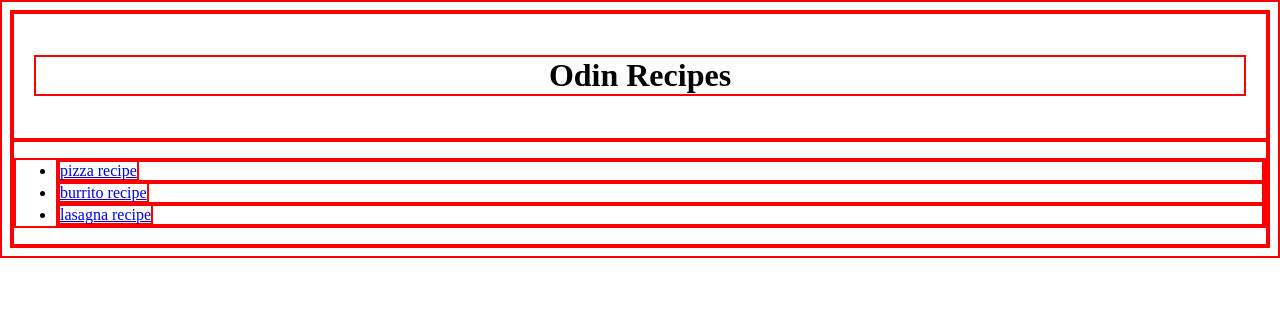
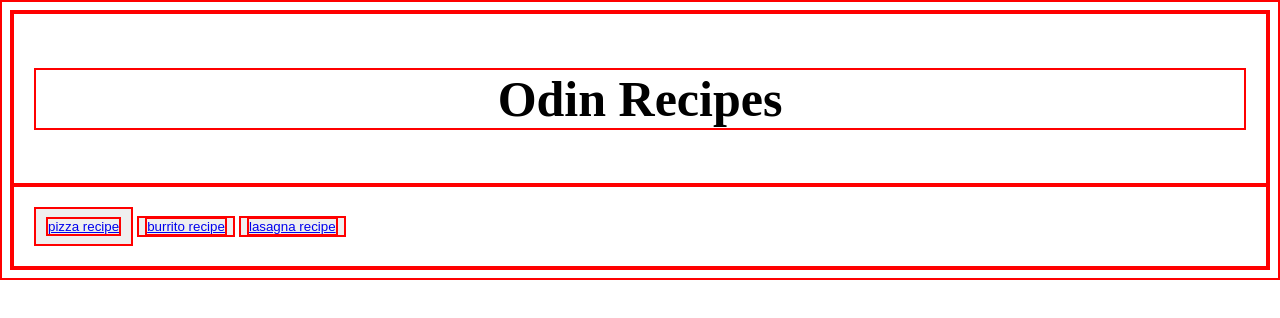
Before and after one commit to bryantozuzuhub/odin-recipes, a plain HTML site: page index.html in a window 1280 px wide. Drawn offline with Linux system fonts and the light colour scheme.

Commit message:
added styles to button links

```diff
--- a/index.html
+++ b/index.html
@@ -11,12 +11,16 @@
         <h1 class="duty">Odin Recipes</h1>
     </div>
 
-    <div>
-        <ul>
-            <li><a href="./recipes/pizza.html">pizza recipe</a></li>
-            <li><a href="./recipes/burrito.html">burrito recipe</a></li>
-            <li><a href="./recipes/lasagna.html">lasagna recipe</a></li>
-        </ul>
+    <div id="trent">
+            <button id="pizzabutton" class="pizza-button">
+                <a href="./recipes/pizza.html" target="_blank">pizza recipe</a>
+            </button>
+            <button id="burritobutton" class="burrito-button">
+                <a href="./recipes/burrito.html" target="_blank">burrito recipe</a>
+            </button>
+            <button id="lasagnabutton" class="lasagna-button">
+                <a href="./recipes/lasagna.html" target="_blank">lasagna recipe</a>
+            </button>
     </div>
 
 
--- a/origin.css
+++ b/origin.css
@@ -4,8 +4,20 @@
 
 .duty {
     text-align: center;
+    font-size: 50px;
+    font-weight: 30px;
 }
 
-#egghead{
+#egghead {
     padding: 20px;
 }
+
+#trent{
+    padding: 20px;
+    justify-content: center;
+}
+
+#pizzabutton {
+    padding: 10px;
+
+}
```
